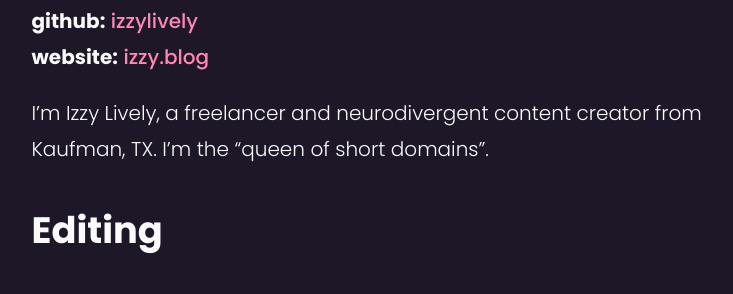
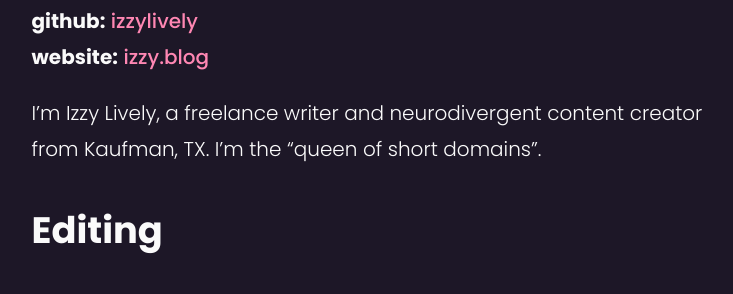
Before and after one commit to autisticjane/autisticjane.github.io, a Jekyll site: the page built from index.md, in a window 1280 px wide. Shown: the part 159-453 px from the top of the page, without its empty margins (271-1004 px from the left). Built offline with Jekyll 4.4.1, drawn with Linux system fonts in a browser that asks for light colours.

Commit message:
Update index.md

```diff
--- a/index.md
+++ b/index.md
@@ -8,7 +8,7 @@ title: Izzy Lively
 **github:** [izzylively](https://github.com/izzylively/)<br />
 **website:** [izzy.blog](https://izzy.blog)
 
-I'm Izzy Lively, a freelancer and neurodivergent content creator from Kaufman, TX. I'm the "queen of short domains".
+I'm Izzy Lively, a freelance writer and neurodivergent content creator from Kaufman, TX. I'm the "queen of short domains".
 
 ## Editing
 Apart from high school students' essays, I have edited *[Tom and Geraldene](https://www.goodreads.com/book/show/27853163-tom-and-geraldene)*.
```
